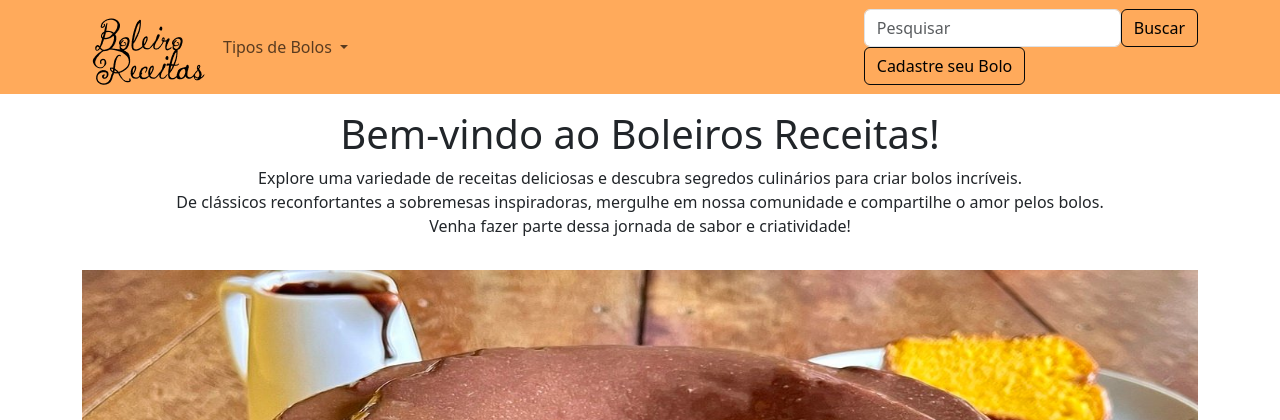
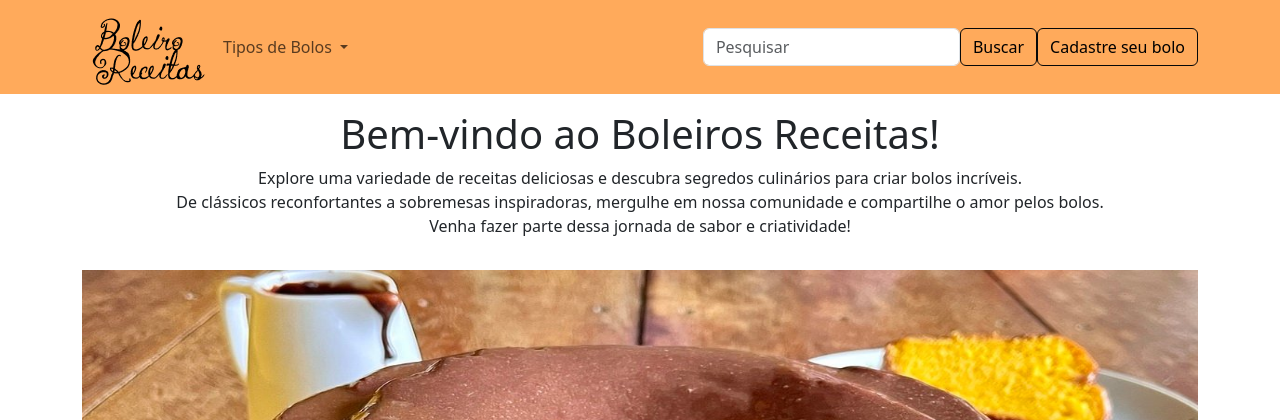
Before and after one commit to OmanoRH/Projeto-I, a PHP site: page /index.php in a window 1280 px wide. Shown: the top 420 px of the page. Run offline with PHP 8.4, Linux system fonts and the light colour scheme; data comes from the database, SQL or seed files in the repository.

Commit message:
botão de pesquisa

```diff
--- a/barra-de-navegacao.php
+++ b/barra-de-navegacao.php
@@ -32,7 +32,7 @@
 
 
         <!-- Barra de Pesquisa -->
-        <div class="barraPesquisa">
+        <div class="barraPesquisa d-flex">
 
           <form class="d-flex" role="search" method="GET" action="resultado_pesquisa.php">
 
@@ -45,7 +45,7 @@
 
           <!-- Botão de Cadastro de Bolos -->
           <form>
-            <a href="cadastro.php"><button class="btn btn-outline-success" type="button">Cadastre seu Bolo</button></a>
+            <a href="cadastro.php"><button class="btn btn-outline-success" type="button">Cadastre seu bolo</button></a>
           </form>
         </div>
 
```
